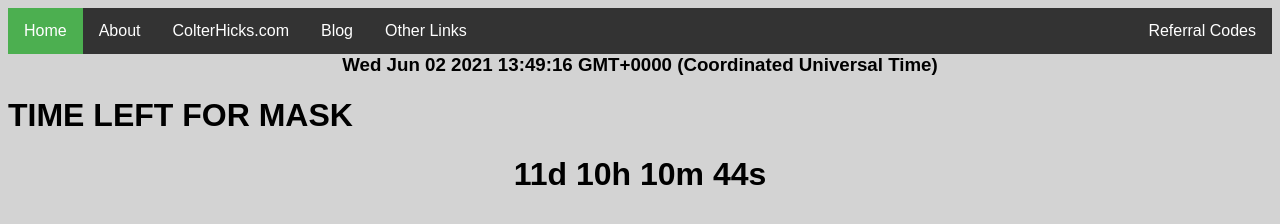
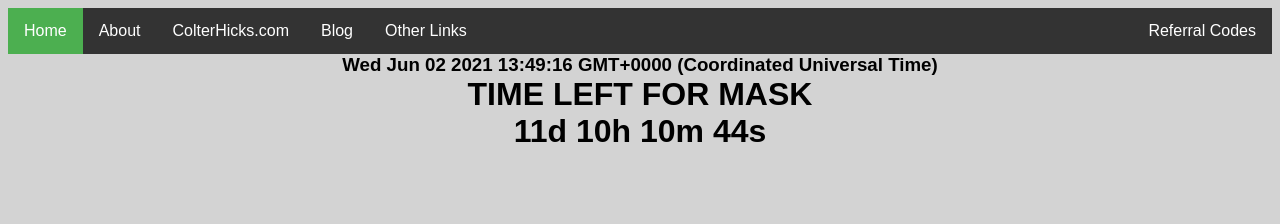
Before and after one commit to RubeHicksCube/home, a plain HTML site: page Smith.html in a window 1280 px wide. Drawn offline with Linux system fonts and the light colour scheme.

Commit message:
Add files via upload

```diff
--- a/Smith.html
+++ b/Smith.html
@@ -38,7 +38,7 @@
             </script>
 </div>
 
-<h1>TIME LEFT FOR MASK</h1>
+<h1 class="center">TIME LEFT FOR MASK</h1>
 <h1 id="finalCountdown" class="center"></h1>
             <script>
             // Set the date we're counting down to
```
